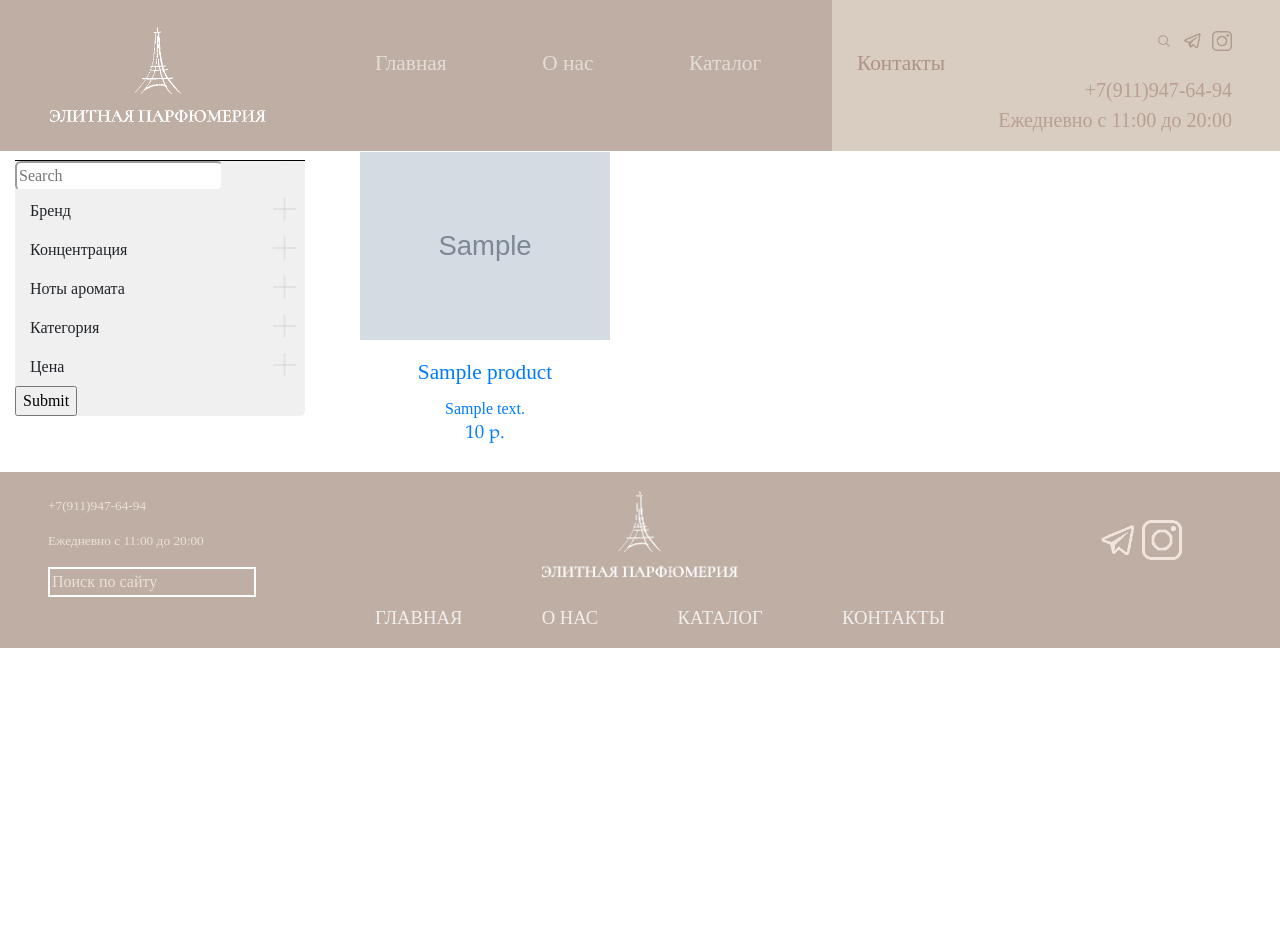
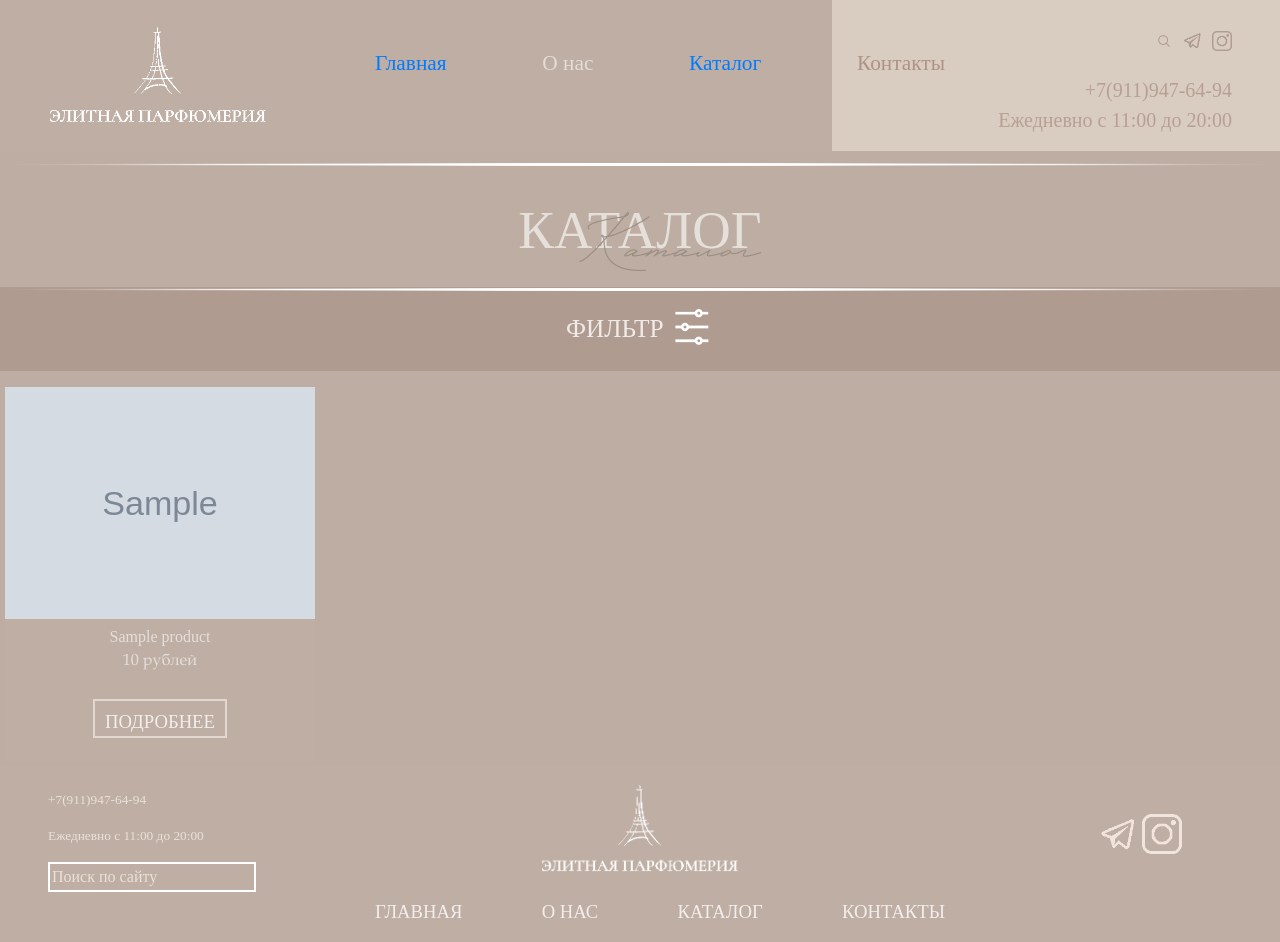
Before and after one commit to GladkihAnton/Parfum-site, a Django app: page /gallery in a window 1280 px wide. Before the commit the page ends 648 px from the top, so only its background shows below. Run offline with Django 3.2, Linux system fonts and the light colour scheme; tables that the repository leaves empty hold one stand-in row (values such as "Sample post"); grey boxes marked "Sample" are stand-in pictures; data that the repository does not hold is empty; some libraries are stand-ins or nearby versions; some web fonts are replaced.

Commit message:
created front of filter menu + a little changed in gallery page

```diff
--- a/gallery/forms.py
+++ b/gallery/forms.py
@@ -7,13 +7,13 @@ class MyMultiWidget(forms.widgets.MultiWidget):
         _widgets = (
             forms.widgets.NumberInput(
                 attrs={
-                    'style': 'display:inline; width: 40%; margin-right: 2rem',
+                    'class': 'gallery_filter_cost_range_1',
                     'placeholder': 'От 500р',
                 }
             ),
             forms.widgets.NumberInput(
                 attrs={
-                    'style': 'display:inline; width: 40%',
+                    'class': 'gallery_filter_cost_range_2',
                     'placeholder': 'До 10000р'
                 }
             ),
@@ -40,15 +40,8 @@ class MyMultiValueField(forms.MultiValueField):
 
 
 class FiltersForm(forms.Form):
-    search = forms.CharField(required=False, widget=forms.TextInput(
-        attrs={
-            'class': 'gallery_search_input',
-            'value': '',
-            'placeholder': 'Search',
-            'autofocus': 'true',
-        }
-    ))
     checkboxes_concentrations = forms.ModelMultipleChoiceField(
+        help_text='КОНЦЕНТРАЦИЯ',
         widget=forms.CheckboxSelectMultiple(
             attrs={
                 'checked': 'true',
@@ -60,6 +53,7 @@ class FiltersForm(forms.Form):
     )
 
     checkboxes_makers = forms.ModelMultipleChoiceField(
+        help_text='БРЕНД',
         widget=forms.CheckboxSelectMultiple(
             attrs={
                 'checked': 'true',
@@ -71,6 +65,7 @@ class FiltersForm(forms.Form):
     )
 
     checkboxes_fragrances = forms.ModelMultipleChoiceField(
+        help_text='НОТЫ АРОМАТА',
         widget=forms.CheckboxSelectMultiple(
             attrs={
                 'checked': 'true',
@@ -86,6 +81,7 @@ class FiltersForm(forms.Form):
         ('Женский', 'Женский'),
     ]
     checkboxes_sex = forms.MultipleChoiceField(
+        help_text='ПОЛ',
         required=False,
         widget=forms.CheckboxSelectMultiple(
             attrs={
@@ -95,4 +91,15 @@ class FiltersForm(forms.Form):
         ),
         choices=SEX_CHOICES,
     )
+
+
+class SearchCostForm(forms.Form):
+    search = forms.CharField(required=False, widget=forms.TextInput(
+        attrs={
+            'class': 'gallery_filter_search_input',
+            'value': '',
+            'placeholder': 'Поиск ароматов',
+            'autofocus': 'true',
+        }
+    ))
     cost_range = MyMultiValueField()
--- a/gallery/views.py
+++ b/gallery/views.py
@@ -3,7 +3,7 @@ from django.http import JsonResponse
 from django.views.generic import ListView
 
 from .business_logic import *
-from .forms import FiltersForm
+from .forms import FiltersForm, SearchCostForm
 
 
 class GalleryDisplay(ListView):
@@ -14,6 +14,7 @@ class GalleryDisplay(ListView):
     def get_context_data(self, *, object_list=None, **kwargs):
         context = super().get_context_data(**kwargs)
         context['filter_form'] = FiltersForm
+        context['search_cost_form'] = SearchCostForm
         return context
 
 
--- a/static/css/main.css
+++ b/static/css/main.css
@@ -1,6 +1,10 @@
 /* navbar new*/
 nav {
     background: linear-gradient(to right, #beaea4 65%, #d9ccc0 35%);
+}
+
+body{
+    background-color: #beada3;
 }
 
 .navbar_logo {
@@ -158,28 +162,6 @@ nav {
     opacity: 0.8;
 }
 
-#home_gallery {
-    background-color: #beada3;
-}
-
-.home_gallery_title {
-    font-family: 'hypatia_sans_pro';
-    color: #e6e0db;
-    position: relative;
-    font-size: 40pt;
-}
-
-.home_gallery_title span {
-    font-family: 'hello_january';
-    position: absolute;
-    top: 0;
-    left: 35px;
-    color: #92867a;
-    z-index: 1;
-    font-size: 48pt;
-    opacity: 0.8;
-}
-
 #home_question {
     background-color: #d8ccc0;
 }
@@ -313,13 +295,279 @@ footer {
 .footer_list_for_images li {
     display: inline;
 }
+
 .footer_list_for_images li img{
     max-width: 40px;
 }
-/*p {*/
-/*    font-size: 15pt;*/
-/*}*/
 
+#gallery {
+    background-color: #beada3;
+    text-align: center;
+}
+
+.gallery_toggle_block_for_filter {
+    padding-top: 1.5rem;
+    padding-bottom: 1rem;
+    margin-bottom: 1rem;
+}
+
+.gallery_catalog_white_bot_line, .gallery_catalog_white_top_line {
+    width: 100%;
+    height: 0;
+    position: relative;
+}
+
+.gallery_catalog_white_top_line {
+    top: -35px;
+}
+
+.gallery_catalog_white_bot_line {
+    top: 0;
+}
+
+.gallery_catalog_white_top_line img, .gallery_catalog_white_bot_line img {
+    width: 100%;
+}
+
+.gallery_title {
+    font-family: 'hypatia_sans_pro';
+    color: #e6e0db;
+    position: relative;
+    font-size: 40pt;
+    margin-bottom: 0;
+}
+
+.gallery_title span {
+    font-family: 'hello_january';
+    position: absolute;
+    top: 0;
+    left: 44%;
+    color: #92867a;
+    z-index: 1;
+    font-size: 48pt;
+    opacity: 0.8;
+}
+
+#gallery_filter{
+    background-color: #b09b90;
+    text-align: center;
+}
+
+.gallery_filter_title {
+    display: inline;
+    font-family: 'hypatia_sans_pro';
+    font-size: 19pt;
+    color: white;
+    opacity: 0.8;
+}
+
+.gallery_filter_img {
+    width: 44px;
+    position: relative;
+    top: -6px;
+}
+
+.gallery_block_for_filter {
+    display: none;
+    margin-bottom: 1.5rem;
+}
+
+.gallery_filter_list {
+    list-style-position: inside;
+    -moz-column-count: 4; /* Firefox */
+    -webkit-column-count: 4; /* Safari and Chrome */
+    column-count: 4;
+}
+
+.gallery_filter_title_for_list{
+    text-align: center;
+    color: white;
+    opacity: 0.8;
+    font-size: 16pt;
+}
+
+/*Меню с фильтром */
+
+.gallery_items_in_filter_menu li {
+    color: white;
+    opacity: 0.8;
+}
+
+.gallery_drop_filter_menu {
+    background: #f0f0f0;
+    width: 100%;
+    height: 31px;
+}
+
+.gallery_items_in_scroll_filter_menu {
+    height: 150px; /* высота нашего блока */
+    width: 75%;
+    font-size: 14pt;
+    overflow-y: scroll; /* прокрутка по вертикали */
+    color: white;
+}
+.gallery_items_in_scroll_filter_menu::-webkit-scrollbar-track {
+  border: 1px solid white;
+  padding: 2px 0;
+  background-color: white;
+}
+
+.gallery_items_in_scroll_filter_menu::-webkit-scrollbar {
+  width: 5px;
+}
+
+.gallery_items_in_scroll_filter_menu::-webkit-scrollbar-thumb {
+  border-radius: 10px;
+  box-shadow: inset 0 0 6px #a3867a;
+  background-color: #a0897d;
+  border: 1px solid #a0897d;
+}
+.gallery_items_in_scroll_filter_menu li {
+    opacity: 0.8;
+}
+
+.gallery_filter_cost_block {
+    display: inline-block;
+    position: relative;
+    left: 20%;
+}
+
+.gallery_filter_cost_block_title {
+    color:white;
+    opacity: 0.8;
+    font-size: 16pt;
+}
+
+.gallery_filter_cost_range_1, .gallery_filter_cost_range_2 {
+    font-size: 14pt;
+    display:inline;
+    width: 35%;
+    border: 2px solid white;
+    background-color: #b09c90;
+    color: white;
+    opacity: 0.8;
+}
+
+.gallery_filter_cost_range_1:focus, .gallery_filter_cost_range_2:focus {
+    outline: none;
+}
+
+.gallery_filter_cost_range_1::placeholder, .gallery_filter_cost_range_2::placeholder {
+    color: white;
+    opacity: 0.8;
+}
+
+.gallery_filter_cost_range_1 {
+        margin-right: 2rem
+}
+
+.gallery_filter_search_block {
+    display: inline-block;
+    position: relative;
+    left: 35%;
+}
+
+#gallery_filter_submit {
+    cursor: pointer;
+    position: relative;
+    left: 70%;
+    border: 2px solid white;
+    background-color: #b09c90;
+    color: white;
+    opacity: 0.8;
+    width: 120px;
+    height: 30px;
+        text-align: center;
+    font-size: 14pt;
+
+}
+
+.gallery_filter_search_input {
+    border: 2px solid white;
+    background-color: #b09c90;
+    color: white;
+    opacity: 0.8;
+    font-size: 14pt;
+}
+
+.gallery_filter_search_input:focus {
+    outline: none;
+}
+
+.gallery_filter_search_input::placeholder {
+    color: #ebe1d9;
+    position: relative;
+    top:2px;
+}
+
+
+
+
+
+
+
+
+
+
+
+
+.gallery_place_for_card {
+    padding-left: 5px;
+    padding-right: 5px;
+}
+.gallery_card_body {
+    background-color: #beaea4;
+    border: none;
+    color: white;
+    font-family: 'hypatia_sans_pro';
+}
+
+.gallery_card_body:hover, .gallery_card_body:focus {
+    box-shadow: 0 0 3px white;
+    transition: 0.5s;
+}
+
+.gallery_card_body h1 {
+    margin-top: 0.5rem;
+    margin-bottom: 0.3rem;
+    opacity: 0.6;
+    font-size: 12pt;
+}
+
+.gallery_card_body h2 {
+    opacity: 0.6;
+    font-size: 12pt;
+}
+
+.gallery_card_body .card-text {
+    font-size: 12pt;
+}
+
+
+.btn-for-product {
+    position: absolute;
+    bottom: 10px;
+    left: 74px;
+}
+
+.gallery_card_img {
+    max-width: 100%;
+}
+.gallery_card_button {
+    background-color: #beaea4;
+    border: 2px #ece3db solid;
+    color: white;
+    font-size: 14pt;
+    opacity: 0.8;
+    padding: 7px 10px 0 10px;
+}
+
+.gallery_card_button:hover {
+    color: white;
+    text-decoration: none;
+    background-color: #c1a99b;
+    transition: 0.5s;
+}
 /*navbar last*/
 h2, h3 {
     font-family: 'antiqua';
@@ -855,44 +1103,6 @@ ul {
 .galleryCard {
     width: 50px;
 }
-
-.productCard {
-    display: contents;
-    width: 100px;
-}
-
-.cardforproduct:hover, .cardforproduct:focus {
-    box-shadow: 0 0 3px #5a6268;
-    transition: 0.5s;
-}
-
-.cardforproduct {
-    border: none;
-    width: 300px;
-}
-
-.cardforproduct h1 {
-    font-size: 16pt;
-}
-
-.cardforproduct .card-text {
-    font-size: 12pt;
-}
-
-.cardforproduct h2 {
-    font-size: 14pt;
-}
-
-.btn-for-product {
-    position: absolute;
-    bottom: 10px;
-    left: 74px;
-}
-
-.img-card {
-    max-width: 250px;
-}
-
 /* конец секции карточек */
 /* product.html */
 .product_block_for_images {
@@ -999,20 +1209,6 @@ ul.leaders li:after {
     border-radius: 5px;
 }
 
-.gallery_search_input {
-    border-radius: 6px;
-    border-color: #f0f0f0;
-}
-
-.gallery_search_input:focus {
-    outline: none;
-}
-
-.gallery_search_input::after {
-    position: absolute;
-    left: 10px;
-    content: 'hel';
-}
 
 /*checkboxstyle*/
 /*
@@ -1062,45 +1258,6 @@ ul.leaders li:after {
     background-color: #e9ecef;
 }
 */
-/*Меню с фильтром */
-.gallery_items_in_filter_menu {
-    display: none;
-}
 
-.gallery_drop_filter_menu {
-    background: #f0f0f0;
-    width: 100%;
-    height: 31px;
-}
-
-.gallery_drop_filter_menu:after, .gallery_drop_filter_menu:before {
-    position: absolute;
-    top: 17px;
-    right: 9px;
-    content: '';
-    height: 2px;
-    width: 23px;
-    opacity: 0.3;
-    background-color: rgba(148, 148, 148, 0.51);
-    transition: 0.3s;
-}
-
-.gallery_drop_filter_menu_up_down:before {
-    transform: rotate(90deg);
-}
-
-.gallery_drop_filter_menu:hover::after, .gallery_drop_filter_menu:hover::before {
-    opacity: 1;
-}
-
-.gallery_items_in_scroll_filter_menu {
-    display: none;
-    height: 150px; /* высота нашего блока */
-    width: 100%;
-    /*background: #fff; !* цвет фона, белый *!*/
-    border: 1px solid rgba(227, 227, 227, 0.53); /* размер и цвет границы блока */
-    overflow-x: scroll; /* прокрутка по горизонтали */
-    overflow-y: scroll; /* прокрутка по вертикали */
-}
 
 /*end of gallery.html*/
--- a/static/js/script.js
+++ b/static/js/script.js
@@ -230,6 +230,10 @@ if ($('#main').length > 0) {
 }
 //filter and checkboxs in gallery
 if ($('#gallery').length > 0) {
+    const toggle_filters_menu = $('.gallery_toggle_block_for_filter');
+    toggle_filters_menu.on('click', function () {
+        $('.gallery_block_for_filter').toggle('normal');
+    });
     const append_new_cards_to_html = function (data, place_for_card) {
         $.each(data, function (k, v) {
             place_for_card.append(
--- a/templates/landing/gallery.html
+++ b/templates/landing/gallery.html
@@ -1,65 +1,58 @@
 {% extends 'base.html' %}
 {% load static %}
 {% block content %}
-    <!--<button class="dropdown-toggle" type="button" aria-haspopup="false" aria-expanded="false">kek</button>-->
-    <!--&lt;!&ndash;<div class="">&ndash;&gt;-->
-    <!--    <button class="butt" type="button" id="dropdownMenuButton" data-toggle="dropdown" aria-haspopup="true" aria-expanded="false">-->
-    <!--        Dropdown button-->
-    <!--    </button>-->
-    <!--</div>-->
+    <section id="gallery" class="pt-5 mb-4">
+        <h2 class="gallery_title">
+            КАТАЛОГ
+            <span>
+                Каталог
+            </span>
+        </h2>
+    </section>
+    <section id="gallery_filter">
+        <div class="gallery_toggle_block_for_filter">
+            <div class="gallery_catalog_white_top_line"><img src="{% static 'img/Полоска.png' %}"></div>
+            <h2 class="gallery_filter_title">
+                ФИЛЬТР
+            </h2>
+            <img class="gallery_filter_img" src="{% static 'img/filter-icon.png' %}">
+        </div>
+        <div class="gallery_block_for_filter">
+            <form class="text-lg-left mt-2" id="gallery_filter_form" method="get"
+                  action="{% url 'gallery_filter' %}">
+                <div class="container-fluid">
+                    <div class="row">
+                        {% for filter in filter_form %}
+                            <div class="col-md-3">
+                                <p class="gallery_filter_title_for_list">{{ filter.help_text }}</p>
+                                <div class="gallery_items_in_scroll_filter_menu">
+                                    {{ filter }}
+                                </div>
+                            </div>
+                        {% endfor %}
+                        <div class="col-md-12">
+                            <div class="mt-5 mb-3 gallery_filter_cost_block">
+                                <p class="gallery_filter_cost_block_title">Цена</p>
+                                {{ search_cost_form.cost_range }}
+                            </div>
+                            <div class="mt-2 gallery_filter_search_block">
+                                {{ search_cost_form.search }}
+                            </div>
+                        </div>
+                        <div class="col-md-12 mt-4 mb-3">
+                            <label id="gallery_filter_submit" for="gallery_filter_submit_input">Применить</label>
+                            <input type="submit" id="gallery_filter_submit_input" style="display: none;">
+                        </div>
+                    </div>
+                </div>
+            </form>
+        </div>
+    </section>
     <div class="container-fluid" id="gallery">
         <div class="row">
-            <div class="col-2 col-lg-12"></div>
-            <div class="col-8 col-lg-3">
-                <div class="gallery_filters_form ml-auto mr-auto" style="max-width: 360px;">
-                    <form class="text-lg-left mt-2" id="gallery_filter_form" method="get"
-                          style="border-top: 1px solid black;"
-                          action="{% url 'gallery_filter' %}">
-                        {{ filter_form.search }}
-                        <input type="checkbox" id="brand_list" style="display: none">
-                        <label class="gallery_drop_filter_menu gallery_drop_filter_menu_up_down col-md-12 pt-2"
-                               for="brand_list">Бренд</label>
-                        <div class="gallery_items_in_scroll_filter_menu">
-                            {{ filter_form.checkboxes_makers }}
-                        </div>
-                        <input type="checkbox" id="concentration_list" style="display: none">
-                        <label class="gallery_drop_filter_menu gallery_drop_filter_menu_up_down col-md-12 pt-2"
-                               for="concentration_list">Концентрация</label>
-                        <div class="gallery_items_in_filter_menu" style="z-index: 999;">
-                            {{ filter_form.checkboxes_concentrations }}
-                        </div>
-                        <input type="checkbox" id="fragrance_list" style="display: none">
-                        <label class="gallery_drop_filter_menu gallery_drop_filter_menu_up_down col-md-12 pt-2"
-                               for="fragrance_list">Ноты аромата</label>
-                        <div class="gallery_items_in_filter_menu" style="z-index: 999;">
-                            {{ filter_form.checkboxes_fragrances }}
-                        </div>
-                        <input type="checkbox" id="sex_list" style="display: none">
-                        <label class="gallery_drop_filter_menu gallery_drop_filter_menu_up_down col-md-12 pt-2"
-                               for="sex_list">Категория</label>
-                        <div class="gallery_items_in_filter_menu" style="z-index: 999;">
-                            {{ filter_form.checkboxes_sex }}
-                        </div>
-                        <input type="checkbox" id="cost_list" style="display: none">
-                        <label class="gallery_drop_filter_menu gallery_drop_filter_menu_up_down col-md-12 pt-2"
-                               for="cost_list">Цена</label>
-                        <div class="gallery_items_in_filter_menu text-center pl-2 pr-2" style="z-index: 999;">
-                            {{ filter_form.cost_range }}
-                        </div>
-                        <input type="submit" id="submit_filter_form" placeholder="Submit">
-                    </form>
-                </div>
-            </div>
-            <div class="col-12 col-lg-9">
-                <div class="container-fluid">
-                    <div class="row gallery_place_for_cards">
-                        {% for product in product_list|slice:":12" %}
-                            {% include 'landing/gallery_product.html' %}
-                        {% endfor %}
-                    </div>
-                </div>
-            </div>
+            {% for product in product_list|slice:":12" %}
+                {% include 'landing/gallery_product.html' %}
+            {% endfor %}
         </div>
     </div>
-
 {% endblock %}
--- a/templates/landing/gallery_product.html
+++ b/templates/landing/gallery_product.html
@@ -1,20 +1,21 @@
-<div class="col-12 col-md-4 col-lg-4 col-xl-3 p-0 m-0 galleryCard">
-    <a href="{% url 'product' product.id %}">
-        <div class="card text-center cardforproduct m-auto">
+<div class="col-12 col-md-4 col-lg-3 col-xl-3 pb-1 gallery_place_for_card">
+        <div class="card text-center gallery_card_body pb-1">
             {% if product.productimage_set.all %}
                 <div class="card-img-top">
-                    <img class="img-card" src="/media/{{product.productimage_set.first}}">
+                    <img class="gallery_card_img" src="/media/{{product.productimage_set.first}}">
                 </div>
             {% else %}
                 <div class="card-img-top">
-                    <img class="img-card" src="/static/img/No_foto.png">
+                    <img class="gallery_card_img" src="/static/img/No_foto.png">
                 </div>
             {% endif %}
-            <div class="card-body">
-                <div class="card-title"><h1>{{ product.name }}</h1></div>
-                <div class="card-text">{{ product.description }}</div>
-                <div class="card-text"><h2>{{ product.cost }} р.</h2></div>
+            <div class="card-body text-center p-0 m-0">
+                <div class="card-title m-0"><h1>{{ product.name }}</h1></div>
+                <div class="card-text m-0"><h2>{{ product.cost }} рублей</h2></div>
+            </div>
+            <div class="card-body text-center">
+                <a type="button" href="{% url 'product' product.id %}" class="gallery_card_button">ПОДРОБНЕЕ</a>
             </div>
         </div>
-    </a>
 </div>
+{#<a href="{% url 'product' product.id %}">#}
--- a/templates/landing/product_card.html
+++ b/templates/landing/product_card.html
@@ -1,4 +1,4 @@
-<div class="col-md-4 p-0 m-0 productCard">
+<div class="p-0 m-0 product_card_body">
         <a href="{% url 'product' product.product.id %}">
         <div class="card text-center cardforproduct">
             {% if product.product.productimage_set.all %}
--- a/templates/navbar.html
+++ b/templates/navbar.html
@@ -6,9 +6,9 @@
         </div>
         <div class="col-6 mt-5">
             <ul class="navbar_list_of_navigations">
-                <li>Главная</li>
+                <li><a href="/">Главная</a></li>
                 <li>О нас</li>
-                <li>Каталог</li>
+                <li><a href="/gallery">Каталог</a></li>
                 <li>Контакты</li>
             </ul>
         </div>
```
Also changed, not shown: templates/landing/home.html (+0 -8 lines), static/img/No_foto.png (added), static/img/filter-icon.png (added).
